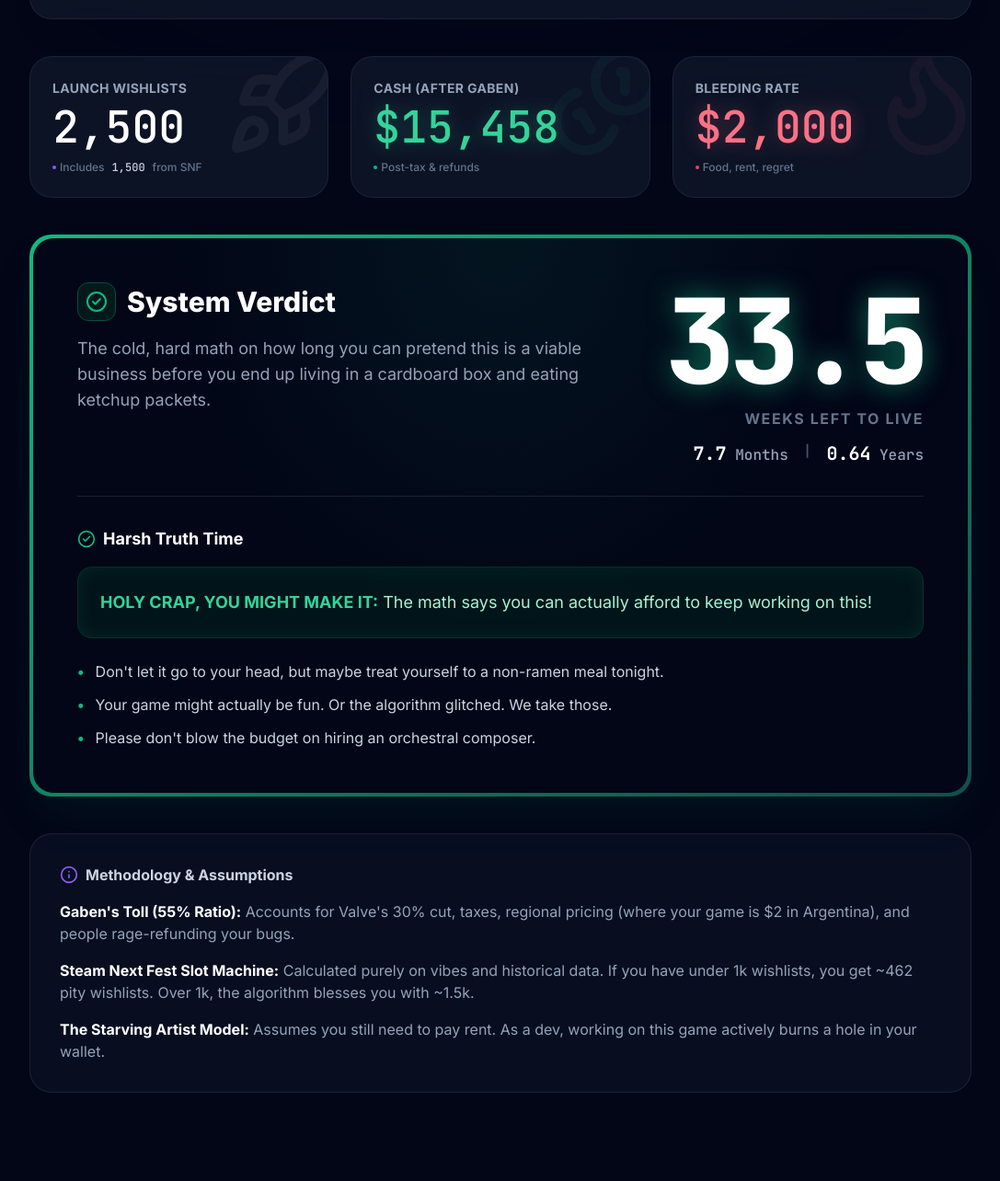
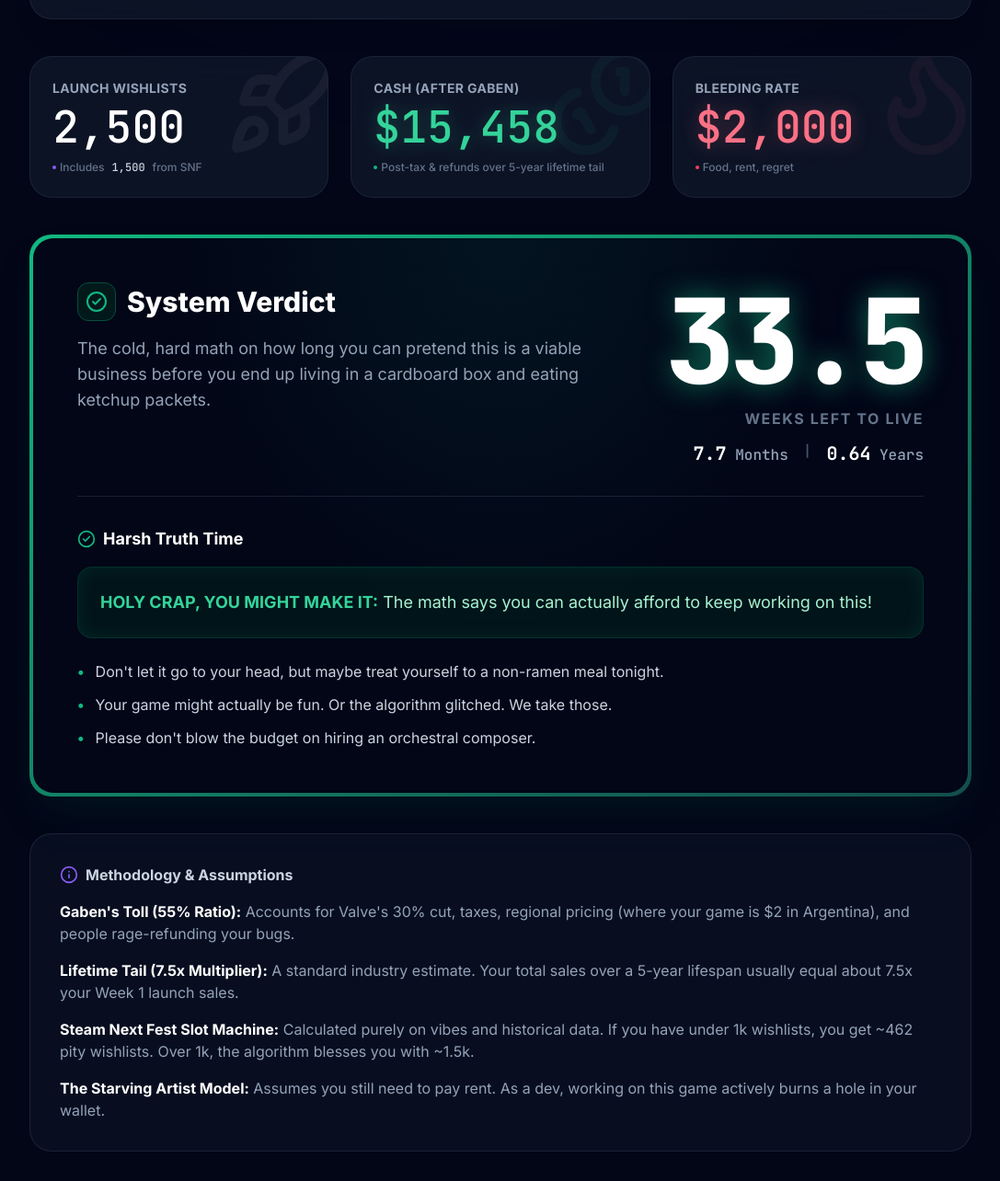
Before and after one commit to alsharefee/When-Do-I-Kill-My-Game, a website: page index.html in a window 1280 px wide. Shown: the part 655-1939 px from the top of the page at 92% size, without its empty margins (96-1183 px from the left). Before the commit the page ends 1875 px from the top, so only its background shows below. Drawn offline with nearby package versions, Linux system fonts and the light colour scheme.

Commit message:
feat: add lifetime tail projection and update revenue disclaimer text

```diff
--- a/index.html
+++ b/index.html
@@ -210,8 +210,9 @@
                 <p class="text-slate-400 text-sm font-bold uppercase tracking-wide mb-2">Cash (After Gaben)</p>
                 <p class="text-4xl lg:text-5xl font-mono text-emerald-400 mb-3 drop-shadow-[0_0_10px_rgba(52,211,153,0.3)]"
                     id="out-net-rev">$0</p>
-                <p class="text-xs text-slate-500 flex items-center justify-center md:justify-start gap-1 font-medium">
-                    <span class="w-1 h-1 bg-emerald-500 rounded-full"></span> Post-tax & refunds
+                <p class="text-xs text-slate-500 flex flex-col md:flex-row items-center justify-center md:justify-start gap-1 font-medium text-center md:text-left">
+                    <span class="w-1 h-1 bg-emerald-500 rounded-full hidden md:block"></span>
+                    <span>Post-tax & refunds over 5-year lifetime tail</span>
                 </p>
             </div>
 
@@ -372,6 +373,7 @@
             </h4>
             <p><strong class="text-white">Gaben's Toll (55% Ratio):</strong> Accounts for Valve's 30% cut, taxes,
                 regional pricing (where your game is $2 in Argentina), and people rage-refunding your bugs.</p>
+            <p><strong class="text-white">Lifetime Tail (7.5x Multiplier):</strong> A standard industry estimate. Your total sales over a 5-year lifespan usually equal about 7.5x your Week 1 launch sales.</p>
             <p><strong class="text-white">Steam Next Fest Slot Machine:</strong> Calculated purely on vibes and
                 historical data. If you have under 1k wishlists, you get ~462 pity wishlists. Over 1k, the algorithm
                 blesses you with ~1.5k.</p>
```
